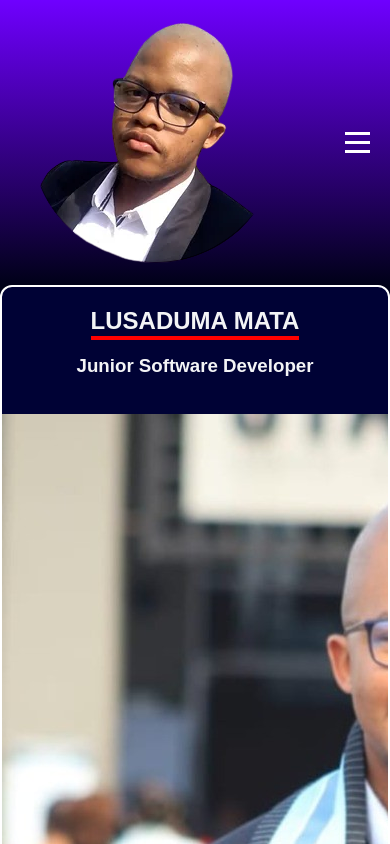
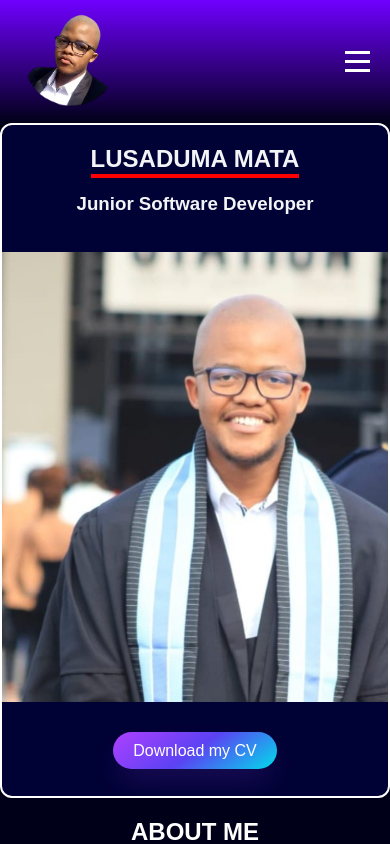
Before and after one commit to Lusa-mata/react-portfolio, a React (Create React App) app: page / in a window 390 px wide. Shown: the top 844 px of the page. Built offline with nearby package versions, Linux system fonts and the light colour scheme.

Commit message:
fixed picture on homepage

```diff
--- a/src/App.css
+++ b/src/App.css
@@ -19,8 +19,9 @@ body {
 }
 
 /* Image for navigation bar*/
-.navbar-img {
-  height: auto;
+.navbar-img img{
+  height: 100%;
+  width: 38%;
 }
 
 /* Style for the navigation menu*/
@@ -99,6 +100,11 @@ body {
 
   .menu a {
       color: #fff;
+  }
+
+  .profile-img {
+    width: 20%;
+    height: 10%;
   }
 }
 
@@ -270,7 +276,7 @@ body {
 
 /* Styling for homepage image */
 .profile-img {
-  width: 20px;
+  width: 20%;
   height: 10%;
 }
 
--- a/src/App.js
+++ b/src/App.js
@@ -38,7 +38,7 @@ function App() {
           <br />
 
           <div className="profile-img">
-            <img src={require('./images/graduation 2.jfif')} alt="Lusaduma Graduation" />
+            <img src={require('./images/graduation 2.jfif')} alt="Lusaduma Graduation" height={"450"}/>
           </div>
           <br />
 
@@ -75,8 +75,28 @@ function App() {
           </section>
 </div>
 
-
 <br />
+          <br />
+          <br />
+          <br />
+          <br />
+          <br />
+          <br />
+          <br />
+          <br />
+          <br />
+          <br />
+          <br />
+          <br />
+          <br />
+          <br />
+          <br />
+          <br />
+          <br />
+          <br />
+          <br />
+          <br />
+          <br />
           <br />
     <div className="center">
       <section id="work">
@@ -89,6 +109,26 @@ function App() {
 
 <br />
           <br />
+          <br />
+          <br />
+          <br />
+          <br />
+          <br />
+          <br />
+          <br />
+          <br />
+          <br />
+          <br />
+          <br />
+          <br />
+          <br />
+          <br />
+          <br />
+          <br />
+          <br />
+          <br />
+          <br />
+          <br />
     <div className="center">
       <section id="projects">
             <h1 className="heading">
@@ -97,9 +137,27 @@ function App() {
           </section>
 </div>
 
-
-
-<br />
+          <br />
+          <br />
+          <br />
+          <br />
+          <br />
+          <br />
+          <br />
+          <br />
+          <br />
+          <br />
+          <br />
+          <br />
+          <br />
+          <br />
+          <br />
+          <br />
+          <br />
+          <br />
+          <br />
+          <br />
+          <br />
           <br />
     <div className="center">
       <section id="contact">
```
